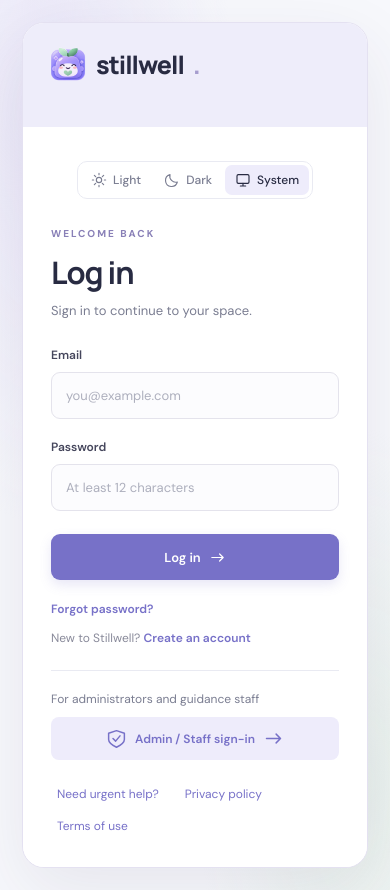
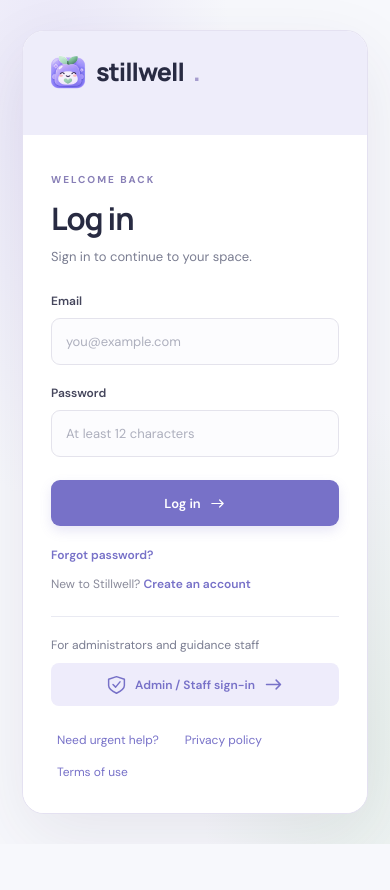
Before and after one commit to tiffanykaye28/stillwell, a plain HTML site: page dist/index.html in a window 390 px wide. After the commit the page ends 844 px from the top, so only its background shows below. Drawn offline with Linux system fonts and the light colour scheme; no server answers.

Commit message:
Remove appearance selector from sign-in screens only

```diff
--- a/dist/theme.css
+++ b/dist/theme.css
@@ -5,7 +5,6 @@
 .topbar { position: sticky; top: 0; z-index: 3; }
 .topbar .search { min-width: 0; }
 .topbar .search input { width: min(240px, 16vw); min-width: 0; }
-.auth-panel > .appearance-options { align-self: flex-end; margin-bottom: 24px; flex-shrink: 0; }
 .appearance-options {
   display: flex;
   gap: 3px;
@@ -69,5 +68,4 @@
   .topbar { gap: 8px; padding-inline: 12px; }
   .topbar .top-right > .chip { display: none; }
   .topbar .avatar { width: 28px; height: 28px; }
-  .auth-panel > .appearance-options { align-self: center; }
 }
--- a/dist/theme.js
+++ b/dist/theme.js
@@ -19,7 +19,7 @@
   }
   apply();
   window.mountAppearance = () => {
-    const target = document.querySelector(".auth-panel") || document.querySelector(".top-right");
+    const target = document.querySelector(".topbar .top-right");
     const template = document.getElementById("appearance-template");
     if (target && template && !target.querySelector(".appearance-options")) {
       target.prepend(template.content.cloneNode(true));
```
